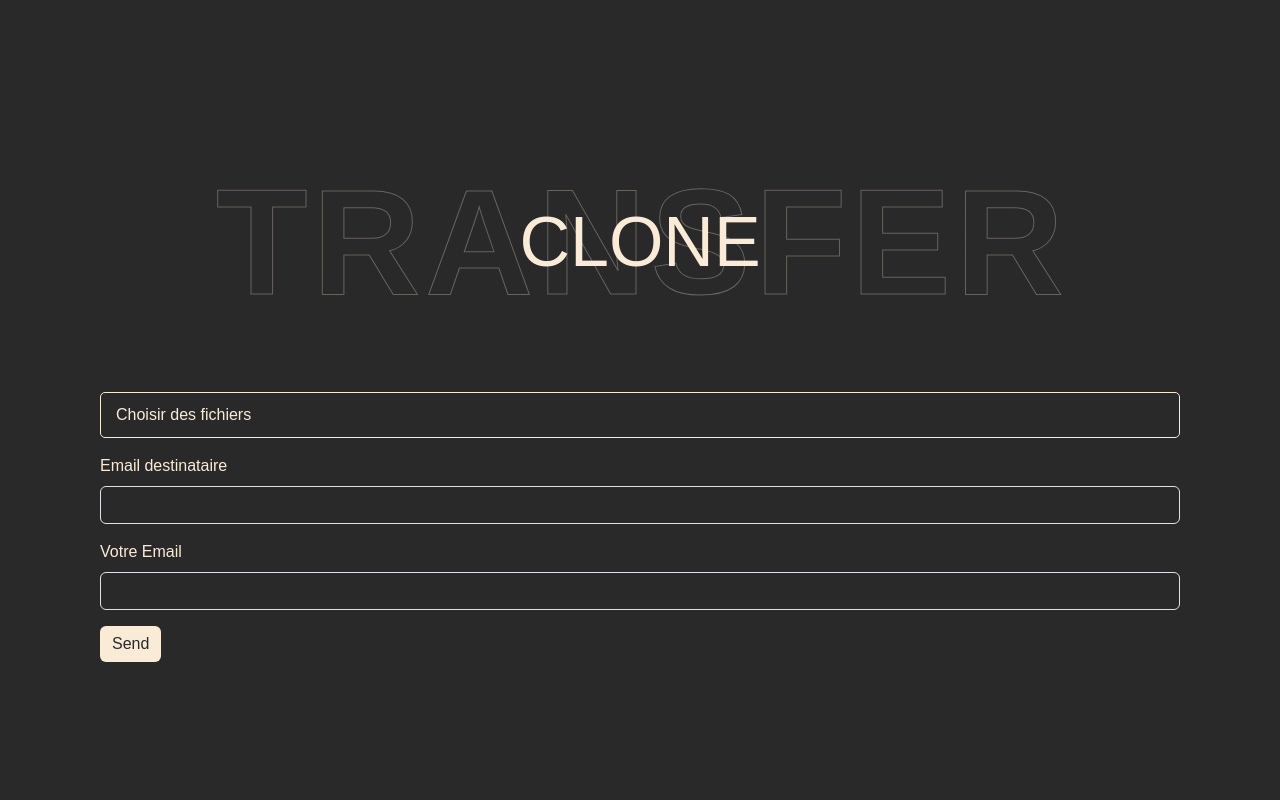
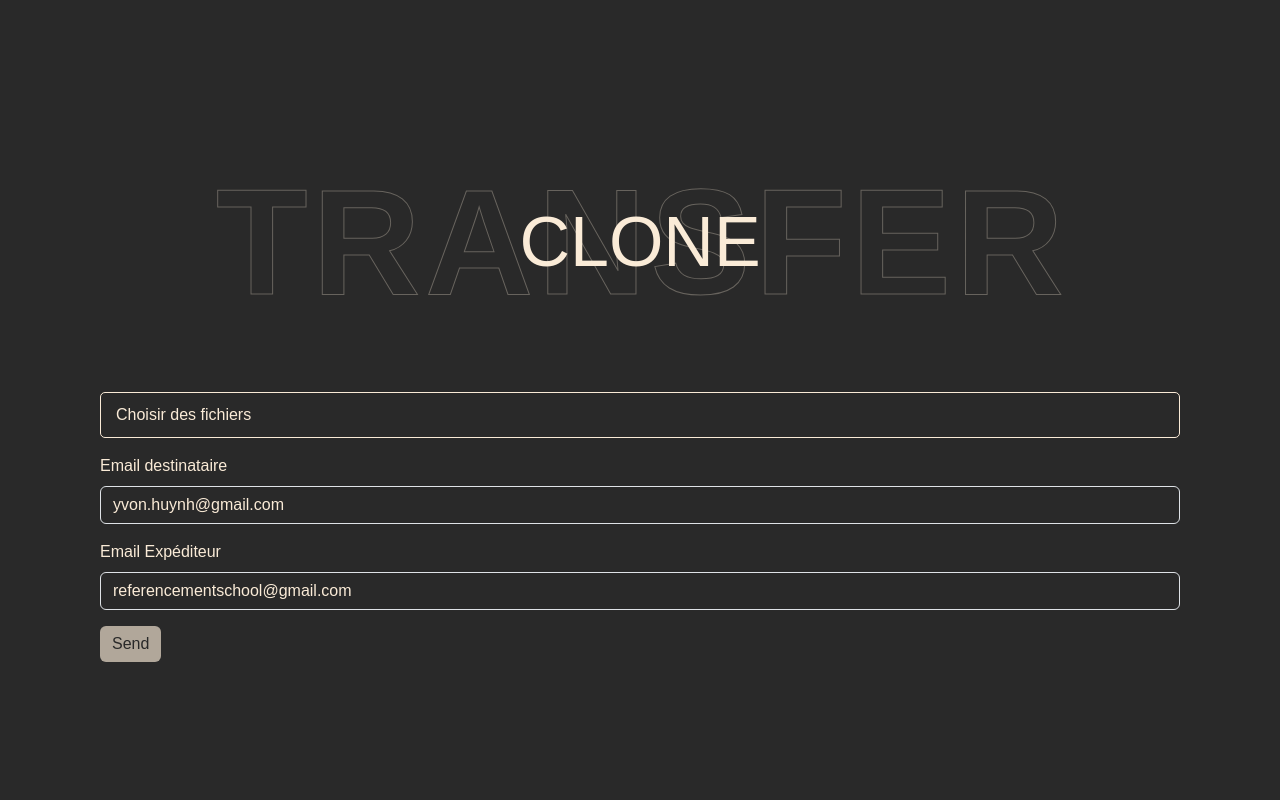
Before and after one commit to Sylvainxiii/EasyUpload, a PHP site: page /Clone-Weetransfert/ in a window 1280 px wide. Run offline with PHP 8.4, Linux system fonts and the light colour scheme; data that the repository does not hold is empty; some libraries are stand-ins or nearby versions.

Commit message:
adjout dans .env du nom de domaine, et bouton Send grisé par défaut

```diff
--- a/index.php
+++ b/index.php
@@ -30,7 +30,7 @@ if ($_SERVER["REQUEST_METHOD"] === "POST" && isset($_POST['action']) && $_POST['
     $emmeteur = securize($_POST['user_email']);
     $destinataire = securize($_POST['recipient_email']);
     $date = date("Y-m-d H:i:s");
-    $repositoryName = md5($_POST['recipient_email'].$_POST['user_email'].date("Y-m-d H:i:s"), false);
+    $repositoryName = md5($_POST['recipient_email'] . $_POST['user_email'] . date("Y-m-d H:i:s"), false);
     $repositoryPath = './uploads/' . $repositoryName;
 
     $stmt = $db->prepare("INSERT INTO piece_jointe (email_emmeteur, email_destinataire, date_creation, chemin) VALUES (:emmeteur, :destinataire, :date_creation, :chemin)");
@@ -162,19 +162,43 @@ if ($_SERVER["REQUEST_METHOD"] === "POST" && isset($_POST['action']) && $_POST['
                     </div>
                 </div>
                 <div class="mb-3">
-                    <label for="recipient-email" class="form-label">Email destinataire</label>
-                    <input type="email" class="form-control custom-input" id="recipient-email" name="recipient_email" required>
+                    <label for="destEmail" class="form-label">Email destinataire</label>
+                    <input type="email" class="form-control custom-input" id="destEmail" name="recipient_email" required value="yvon.huynh@gmail.com">
                 </div>
                 <div class="mb-3">
-                    <label for="mail" class="form-label">Votre Email</label>
-                    <input type="email" class="form-control custom-input" id="mail" name="user_email" required>
+                    <label for="sourceEmail" class="form-label">Email Expéditeur</label>
+                    <input type="email" class="form-control custom-input" id="sourceEmail" name="user_email" required value="referencementschool@gmail.com">
                 </div>
                 <div>
-                    <button type="button" class="btn btn-primary" value="send" onclick="submitFormAndReload()">Send</button>
+                    <button type="button" class="btn btn-primary" id="send" value="send" onclick="submitFormAndReload()" disabled>Send</button>
                 </div>
             </form>
         </div>
     </div>
 </body>
+<script>
+    // TODO : check email with regex
+
+    const sendBtn = document.querySelector("#send")
+    const form = document.querySelector('#uploadForm')
+
+    form.addEventListener('change', (event) => {
+        console.log('toto')
+        let fichier = null
+        let destEmail = null
+        let sourceEmail = null
+        // if emails and files are all filled enable
+        fichier = document.querySelector("#fichier").files[0] // monofichier
+        destEmail = document.querySelector('#destEmail')
+        sourceEmail = document.querySelector('#sourceEmail')
+
+
+        console.log(fichier)
+        if (fichier && destEmail && sourceEmail) {
+            sendBtn.disabled = false
+        }
+
+    })
+</script>
 
 </html>
--- a/src/EnvoieMail.php
+++ b/src/EnvoieMail.php
@@ -12,12 +12,13 @@ $dotenv = Dotenv::createImmutable('./');
 $dotenv->load();
 
 
-function envoieMail($sendTo, $sendFrom, $downloadFile){
+function envoieMail($sendTo, $sendFrom, $downloadFile)
+{
     $delais = 7;
     // $sendFrom = $_GET['user_email'];
     // $sendTo = $_GET['recipient_email'];
     // $downloadFile = $_GET['file'];
-$downloadLink = '<a href=http://localhost/Clone-Weetransfert/src/Download.php?file=' . $downloadFile . ">Télécharger</a>";
+    $downloadLink = '<a href=' . $_ENV['WEB_URL'] . '/src/Download.php?file=' . $downloadFile . ">Télécharger</a>";
 
     $messageHead = 'Bonjour ' . $sendTo . ', ' . $sendFrom . ' souhaite vous transmettre des documents. Pour les télécharger, veuillez cliquer sur le lien suivant:';
     $messageFoot = 'Veuillez noter que ce lien sera valide pendant ' . $delais . 'jours. Passé ce délai, vos documents ne seront plus disponibles. Merci.';
@@ -39,10 +40,10 @@ $mail = new PHPMailService;
         $error = $mail->ErrorInfo;
     }
 
-    if($error == 'noerror'){
+    if ($error == 'noerror') {
         $messageSubject = 'Vos fichiers ont été correctement transférés!';
         $messageBody = 'Bonjour ' . $sendFrom . ', le lien de téléchargement de vos fichiers à bien été envoyé à ' . $sendTo . '.<br>Merci d\'avoir utilisé CloneTransfert.';
-    }else{
+    } else {
         $messageSubject = 'Vos fichiers n\'ont pus être transférés!';
         $messageBody = 'Bonjour ' . $sendFrom . ', suite à une erreur, le lien de téléchargement de vos fichiers n\'à pas pu être envoyé à ' . $sendTo .
             '.<br>Merci de bien vouloir réessayer ou de contacter notre service technique.';
@@ -51,7 +52,7 @@ $mail = new PHPMailService;
     //Envoie du second mail
     $mail->clearAllRecipients();
     $mail->addAddress($sendFrom, '');
-    $mail->Subject = $messageSubject ;
+    $mail->Subject = $messageSubject;
     $mail->Body = $messageBody;
 
     if (!$mail->send()) {
```
Lines whose indentation alone changed are shown as unchanged.
